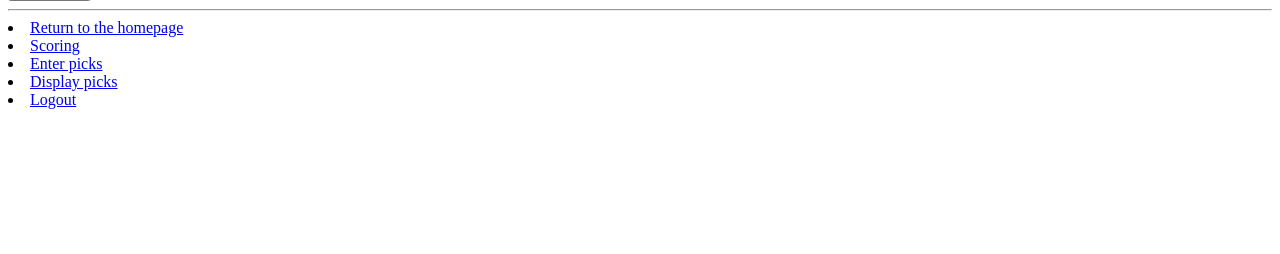
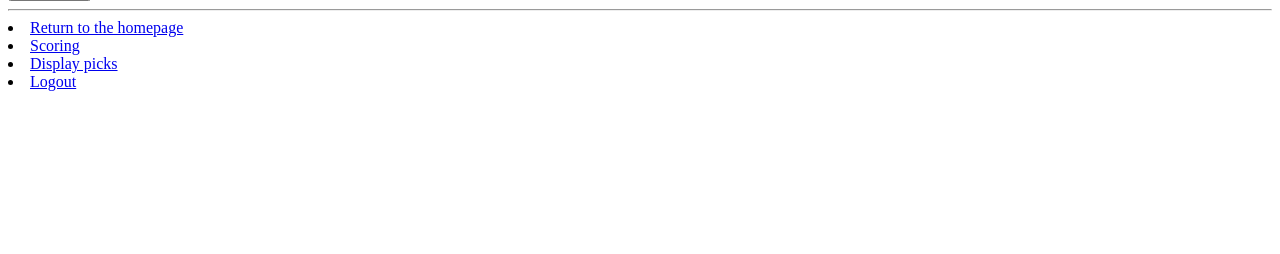
Before and after one commit to fossaone/vmgame, a Django app: page /vmgame/enterpicks/ in a window 1280 px wide. Shown: the part 497-751 px from the top of the page. Run offline with Django 3.2, Linux system fonts and the light colour scheme; the visitor is signed in with stand-in values (Sample User, id 1); data that the repository does not hold is empty; parts of the project's set-up code (start-up, migrations or seed data) failed here and were passed over.

Commit message:
Commented out link to enterpicks page in base.html

```diff
--- a/templates/vmgame/base.html
+++ b/templates/vmgame/base.html
@@ -17,7 +17,7 @@
 				<li><a href="http://diabolics.com/VMgame2010/VM10.htm">Scoring</a></li>
 
 			{% if user.is_authenticated %}
-				<li><a href="/vmgame/enterpicks/">Enter picks</a></li>
+				<!-- li><a href="/vmgame/enterpicks/">Enter picks</a></li-->
 				<li><a href="/vmgame/displaypicks/{{user.username.url}}">Display picks</a></li>
 				<li><a href="/vmgame/logout/">Logout</a></li>
 			{% else %}
--- a/templates/vmgame/enterpicks.html
+++ b/templates/vmgame/enterpicks.html
@@ -1,6 +1,4 @@
 {% extends 'vmgame/base.html' %}
-
-{% load static %}
 
 {% block title %}EnterPicks{% endblock %}
 
```
Also changed, not shown: 1 other file.
